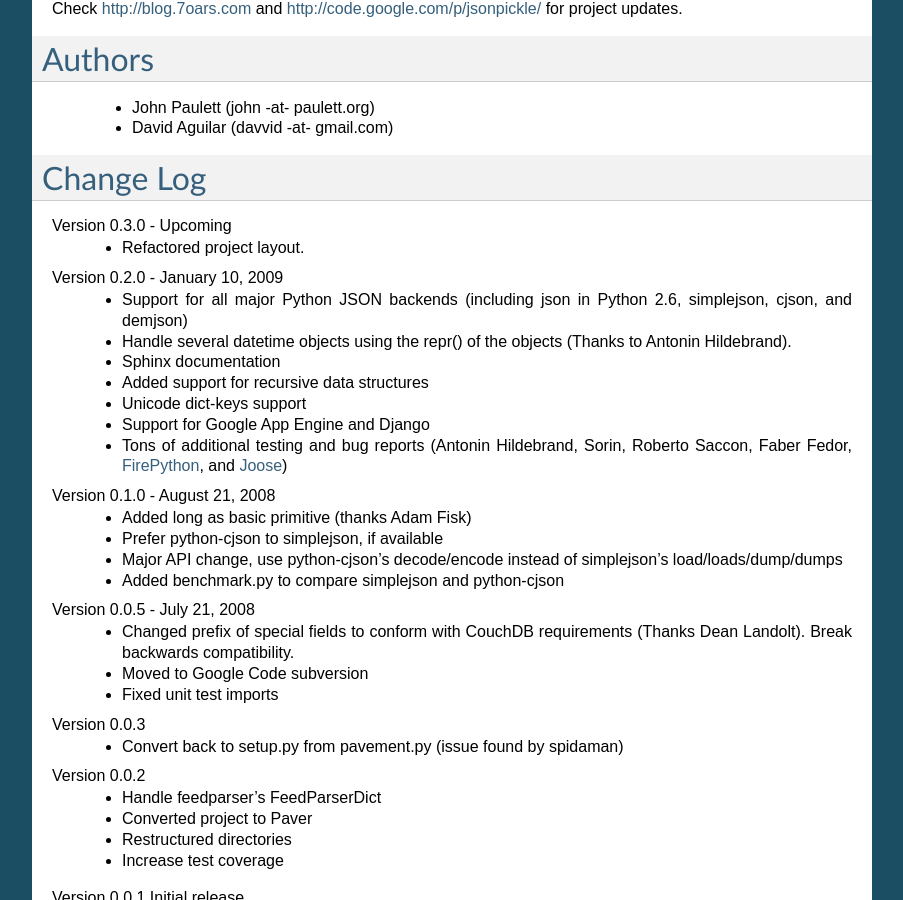
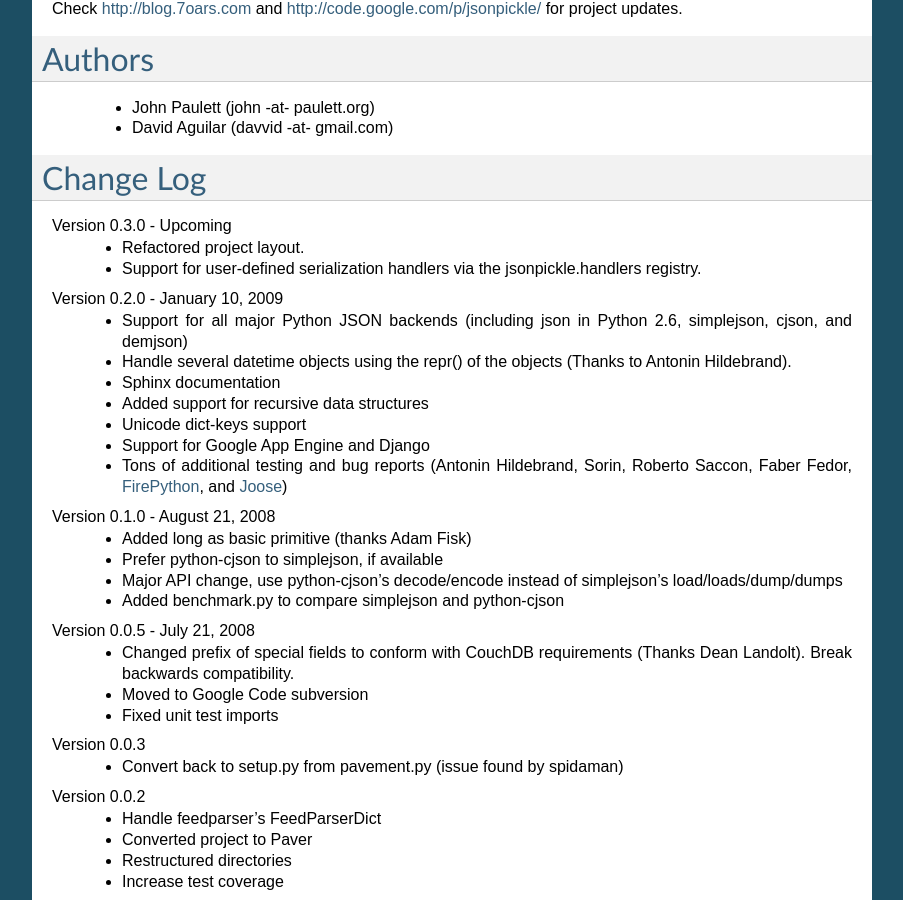
Before and after one commit to jsonpickle/jsonpickle, a Sphinx documentation site: the page built from docs/source/index.rst, in a window 1280 px wide and 900 px high, scrolled down 1080 px. Shown: the whole window, without its empty margins (198-1101 px from the left). Built offline with Sphinx 7.4.7, drawn with Linux system fonts in a browser that asks for light colours; the version number is read from the project's files by our own code.

Commit message:
docs: Mention jsonpickle.handlers in the change log
Signed-off-by: David Aguilar <davvid@gmail.com>

```diff
--- a/docs/source/index.rst
+++ b/docs/source/index.rst
@@ -64,7 +64,8 @@ Change Log
 ==========
 Version 0.3.0 - Upcoming
     * Refactored project layout.
-
+    * Support for user-defined serialization handlers via the
+      jsonpickle.handlers registry.
 
 Version 0.2.0 - January 10, 2009
     * Support for all major Python JSON backends (including json in Python 2.6,
@@ -79,7 +80,6 @@ Version 0.2.0 - January 10, 2009
       Roberto Saccon, Faber Fedor,
       `FirePython <http://github.com/darwin/firepython/tree/master>`_, and
       `Joose <http://code.google.com/p/joose-js/>`_)
-
 
 Version 0.1.0 - August 21, 2008
     * Added long as basic primitive (thanks Adam Fisk)
```
